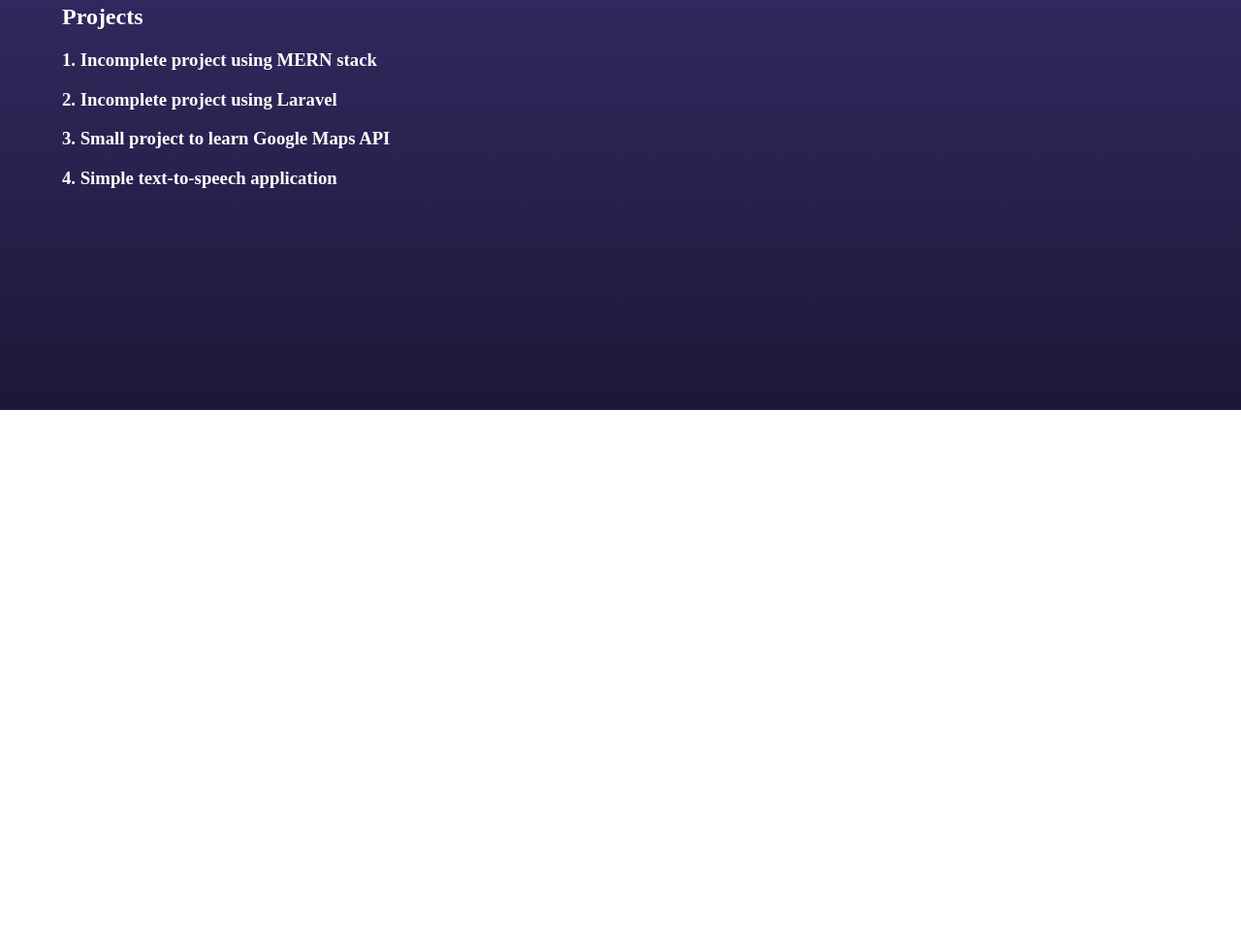
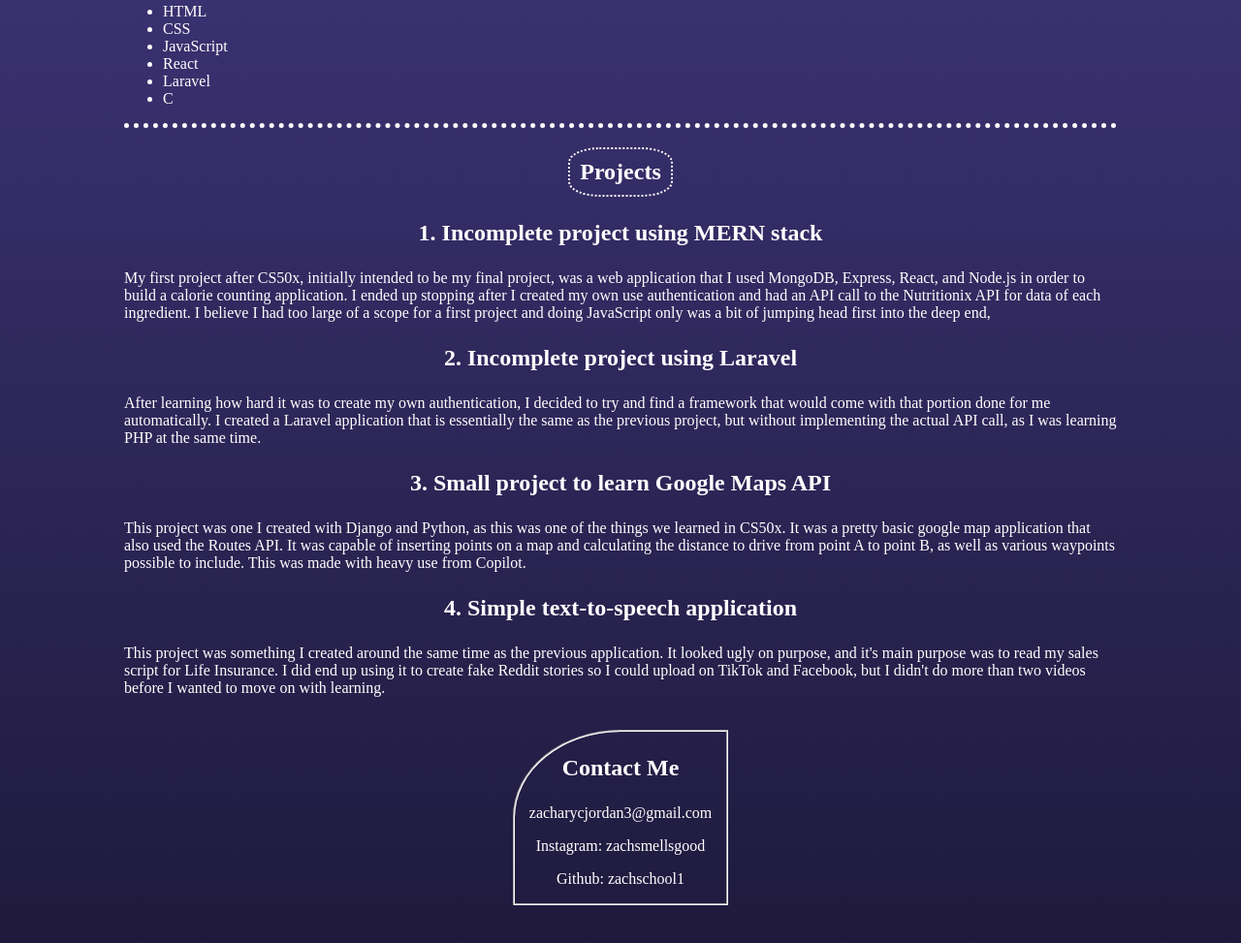
Before and after one commit to zachschool1/COMP001A-PersonalPortfolio, a plain HTML site: page index.html in a window 1280 px wide. Shown: the part 505-1478 px from the top of the page at 97% size. Before the commit the page ends 928 px from the top, so only its background shows below. Drawn offline with Linux system fonts and the light colour scheme.

Commit message:
basic information added

```diff
--- a/index.html
+++ b/index.html
@@ -10,10 +10,10 @@
     <header>
         <h1>Zachary Jordan</h1>
     </header>
-
+    <main>
         <div class="bio">
             <h2>Biography</h2>
-        <p> I am an aspiring web developer with minimal experience looking to expand my knowledge in HTML, CSS, and JavaScript. I have previously taken a course that Harvard offers for free, CS50x, where I learned a lot about how the computer works and how to get in the mindset of a computer programmer, but I am looking to sharpen my skills and focus on getting my Information Technology degree, which I will have after I finish my Full Stack Web Development courses through Lemoore College. </p>
+            <p> I am an aspiring web developer with minimal experience looking to expand my knowledge in HTML, CSS, and JavaScript. Next semester I look forward to learning C#. I have previously taken a course that Harvard offers for free, CS50x, where I learned a lot about how the computer works and how to get in the mindset of a computer programmer, but I am looking to sharpen my skills and focus on getting my Information Technology degree, which I will have after I finish my Full Stack Web Development courses through Lemoore College. </p>
         </div>
 
         <div class="skills">
@@ -24,19 +24,41 @@
                 <li>JavaScript</li>
                 <li>React</li>
                 <li>Laravel</li>
+                <li>C</li>
             </ul>
 
         </div>
 
         <div class="projects">
             <h2>Projects</h2>
+            <div id="p1">
                 <h3>1. Incomplete project using MERN stack</h3>
+                <p>My first project after CS50x, initially intended to be my final project, was a web application that I used MongoDB, Express, React, and Node.js in order to build a calorie counting application. I ended up stopping after I created my own use authentication and had an API call to the Nutritionix API for data of each ingredient. I believe I had too large of a scope for a first project and doing JavaScript only was a bit of jumping head first into the deep end,</p>
+            </div>
+            <div id="p2">
                 <h3>2. Incomplete project using Laravel</h3>
+                <p> After learning how hard it was to create my own authentication, I decided to try and find a framework that would come with that portion done for me automatically. I created a Laravel application that is essentially the same as the previous project, but without implementing the actual API call, as I was learning PHP at the same time. </p>
+            </div>
+            <div id="p3">
                 <h3>3. Small project to learn Google Maps API</h3>
+                <p> This project was one I created with Django and Python, as this was one of the things we learned in CS50x. It was a pretty basic google map application that also used the Routes API. It was capable of inserting points on a map and calculating the distance to drive from point A to point B, as well as various waypoints possible to include. This was made with heavy use from Copilot.</p>
+            </div>
+            <div id="p4">
                 <h3>4. Simple text-to-speech application</h3>
+                <p> This project was something I created around the same time as the previous application. It looked ugly on purpose, and it's main purpose was to read my sales script for Life Insurance. I did end up using it to create fake Reddit stories so I could upload on TikTok and Facebook, but I didn't do more than two videos before I wanted to move on with learning.</p>
+            </div>
+        </div>
+    </main>
+    <br>
+    <footer>
+        <div class="contact-me">
+            <h3> Contact Me </h3>
+            <p>zacharycjordan3@gmail.com</p>
+            <p>Instagram: zachsmellsgood</p>
+            <p>Github: zachschool1</p>
         </div>
 
-
+    </footer>
 
 </body>
 </html>
--- a/main.css
+++ b/main.css
@@ -2,7 +2,7 @@
     display:flex;
     flex-direction: column;
     align-self:center;
-    margin:5%;
+    margin:10%;
     background:linear-gradient(to bottom, darkslateblue, rgb(28, 24, 56));
     color:white;
     min-height:100vh;
@@ -26,3 +26,25 @@
 .skills {
     border-bottom: 5px dotted white;
 }
+
+footer {
+    align-self: center;
+}
+h3,h2 {
+    justify-self: center;
+    font-weight:bolder;
+    font-size:x-large;
+}
+
+h2 {
+    border: 2px dotted white;
+    padding: 10px;
+    border-radius: 30%;
+}
+
+.contact-me {
+    border: 2px groove white;
+    padding: 0px 15px;
+    justify-items: center;
+    border-top-left-radius: 50%;
+}
```
Lines whose indentation alone changed are shown as unchanged.
